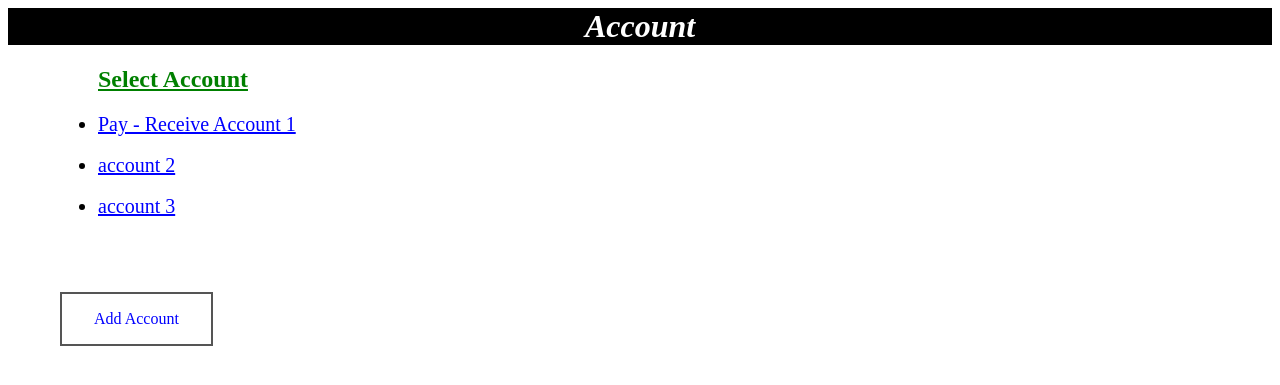
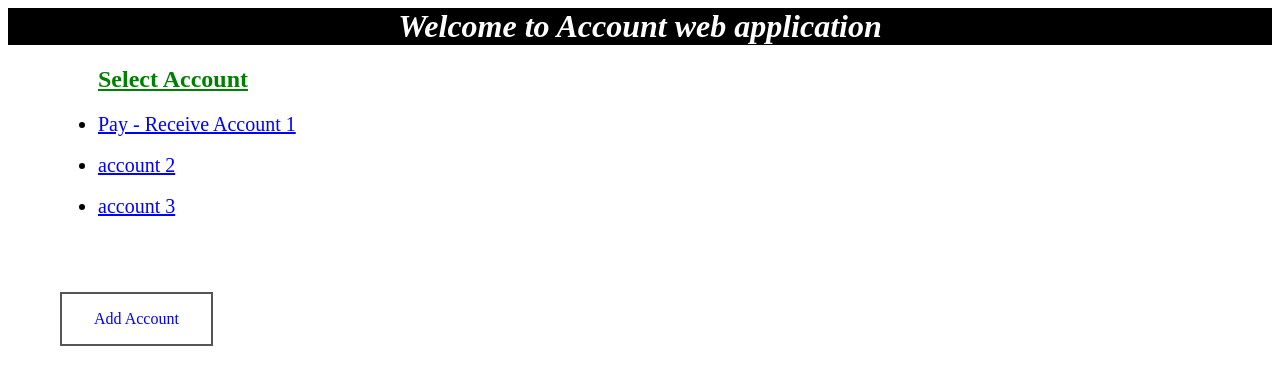
Before and after one commit to a5830017/account-web-app, a Django app: page / in a window 1280 px wide. Shown: the top 385 px of the page. Run offline with Django 3.2, Linux system fonts and the light colour scheme; data comes from the database, SQL or seed files in the repository.

Commit message:
2/25/2017 : 19.48 backup

```diff
--- a/account/templates/account/index.html
+++ b/account/templates/account/index.html
@@ -69,7 +69,7 @@ a:active {
 
 </style>
 </head>
-<h1>Account</h1>
+<h1>Welcome to Account web application</h1>
 
 <div>
 {% if account_list %}
--- a/mysite/urls.py
+++ b/mysite/urls.py
@@ -18,5 +18,6 @@ from django.contrib import admin
 
 urlpatterns = [
     url(r'^', include('account.urls')),
+    #url(r'^account/', include('account.urls')),
     url(r'^admin/', admin.site.urls),
 ]
```
